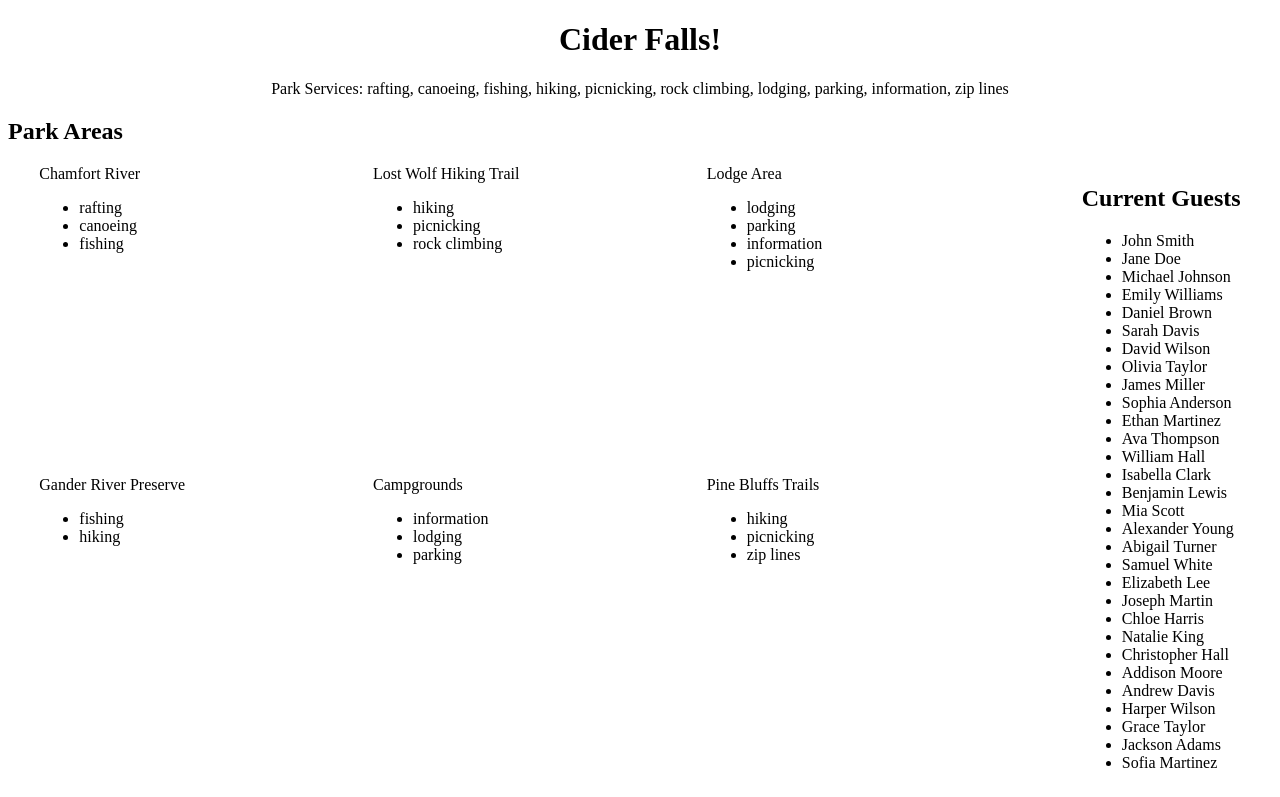
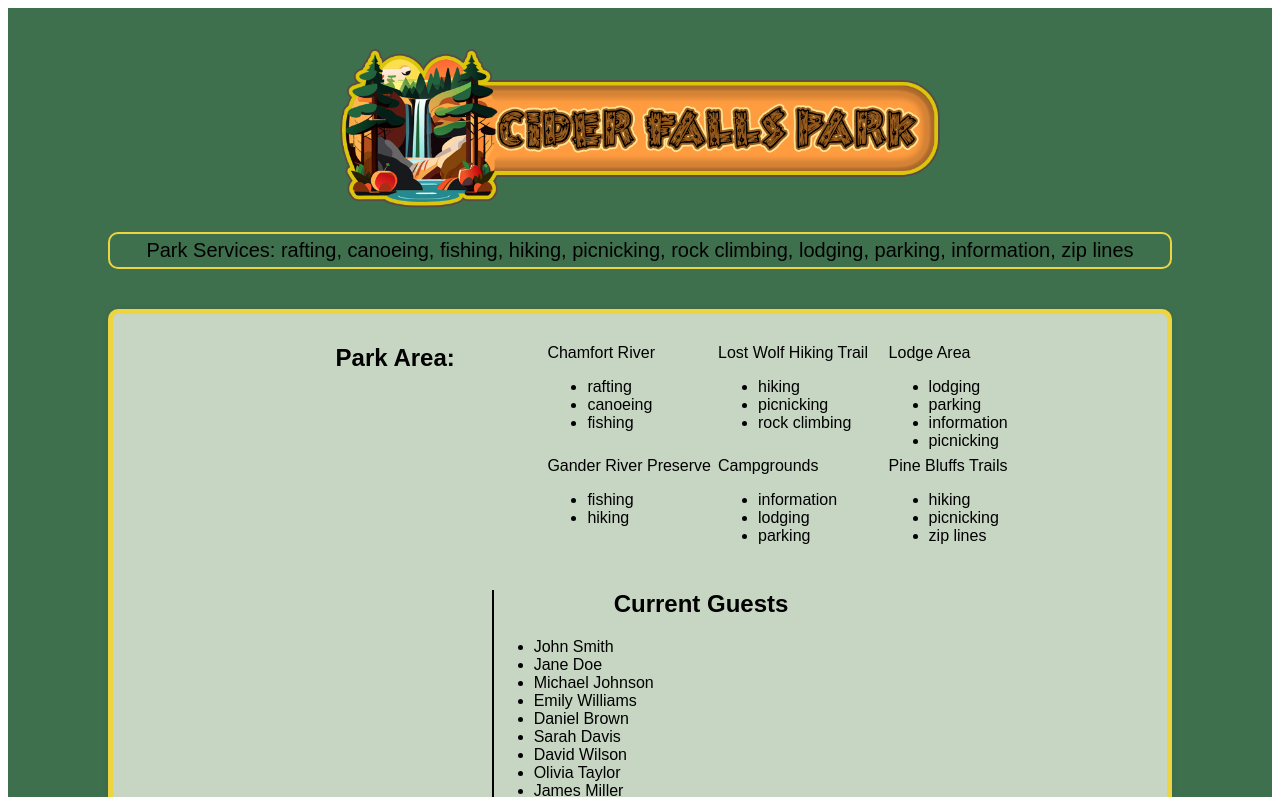
Before and after one commit to NSS-Day-Cohort-66/Cider-Falls-MKS, a plain HTML site: page index.html in a window 1280 px wide. Shown: the top 797 px of the page. Drawn offline with Linux system fonts and the light colour scheme.

Commit message:
Updated CSS styling

```diff
--- a/scripts/main.js
+++ b/scripts/main.js
@@ -7,23 +7,30 @@ import { serviceHeader } from "./services.js";
 
 const mainContainer = document.querySelector("#container");
 
-const applicationHTML = `<h1>Cider Falls!</h1>
+const applicationHTML = `
+<div class="img_header">
+<img class="img_logo" src="CiderFalls.png" alt="Cider Falls">
+</div>
 <div class="header">${serviceHeader()}</div>
-
-
-<h2>Park Areas</h2>
 <article class="parkareaservice_flex">
+<div><h2>Park Area:</h2></div>
             <section class="details_parkarea">
                 ${parkList()}
             </section>
 
-<article class="aside"
+<article class="aside">
             <section class="details_guest">
                  <h2>Current Guests</h2>
                 ${guestList()}
             </section>
             </article>
-</article>
+
+            </article>
+            <section>
+            <div class="footer">
+            123-456-7890 - ciderfalls@gmail.com - 1234 Cider Falls Road
+            </div>
+            </section>
 `;
 
 mainContainer.innerHTML = applicationHTML;
--- a/scripts/services.js
+++ b/scripts/services.js
@@ -32,6 +32,6 @@ document.addEventListener("click", (clickEvent) => {
       }
     }
     if (matchingParkNames.length > 0) {
-      window.alert(`Hello ${matchingParkNames.join(", ")}`);
+      window.alert(`Available in the following park areas: ${matchingParkNames.join(", ")}🏕️`);
     }
   });
--- a/styles/main.css
+++ b/styles/main.css
@@ -1,25 +1,69 @@
-h1 {
- text-align: center;
-}
 
-h2 {
+.img_header {
+    padding-top: 40px;
+    text-align: center;
 
 }
 
+.img_logo {
+    width: 600px;
+    height: auto;
+}
+
+
+h2 {
+    text-indent: 120px
+}
+
+
 .header {
     text-align: center;
+    padding: 5px;
+    font-family: fantasy;
+    border: 2px solid rgb(238, 212, 64);
+    margin-left: 100px;
+    margin-right: 100px;
+    border-radius: 10px;
+    font-size: 20px;
+    margin-top: 20px;
+
+}
+
+#container {
+    background-color: #3F704D;
 }
 
 .parkareaservice_flex {
     display: flex;
     flex-wrap: wrap;
     justify-content: space-evenly;
+    background-color: rgb(199, 213, 195);
+    border-radius: 10px;
+    padding: 10px;
+    box-shadow: 0px 0px 6px rgba(0, 0, 0, 0.1);
+    margin-left: 100px;
+    margin-right: 100px;
+    margin-top: 40px;
+    margin-bottom: 40px;
+    border: 5px solid rgb(238, 212, 64);
+    font-family: fantasy;
 }
 
 .details_parkarea {
     display: grid;
     grid-template-columns: 33% 33% 33% ;
     grid-template-rows: 50% 50%;
-    width: 80%;
+    width: 50%;
+    padding-top: 20px;
 
 }
+
+.details_guest {
+    border-left: 2px solid black
+}
+
+.footer {
+    text-align: center;
+    padding-bottom: 30px;
+    font-family:fantasy;
+}
```
Also changed, not shown: CiderFalls.png (added).
